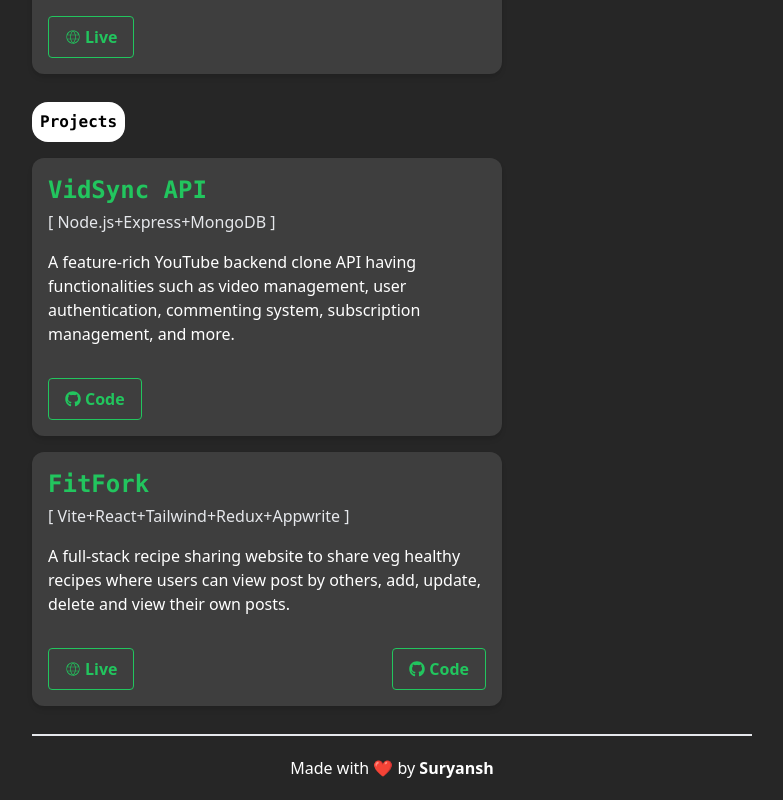
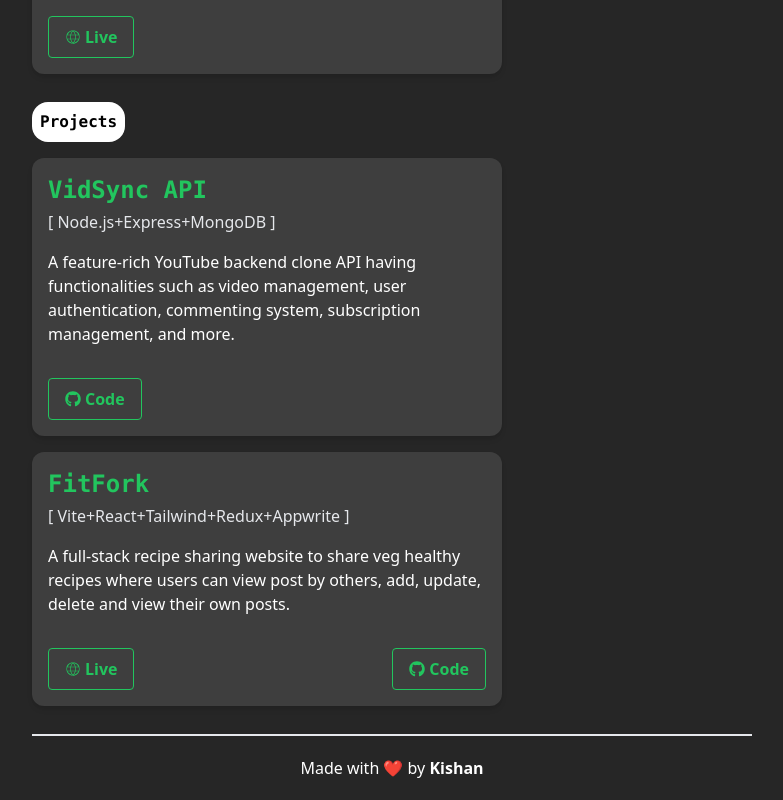
Before and after one commit to Abdercb17/react111, a React (Vite) app: page / in a window 1280 px wide. Shown: the part 1327-2127 px from the top of the page, without its empty margins (248-1031 px from the left). Built offline with nearby package versions, Linux system fonts and the light colour scheme.

Commit message:
Update Footer.jsx

```diff
--- a/src/components/Footer.jsx
+++ b/src/components/Footer.jsx
@@ -5,7 +5,7 @@ function Footer() {
     <>
       <div className="flex mt-7 border-t-2 border-neutral-700 dark:border-gray-200 dark:text-white">
         <p className="m-auto p-5">
-          Made with ❤️ by <span className="font-bold">Suryansh</span>
+          Made with ❤️ by <span className="font-bold">Kishan</span>
         </p>
       </div>
     </>
```
